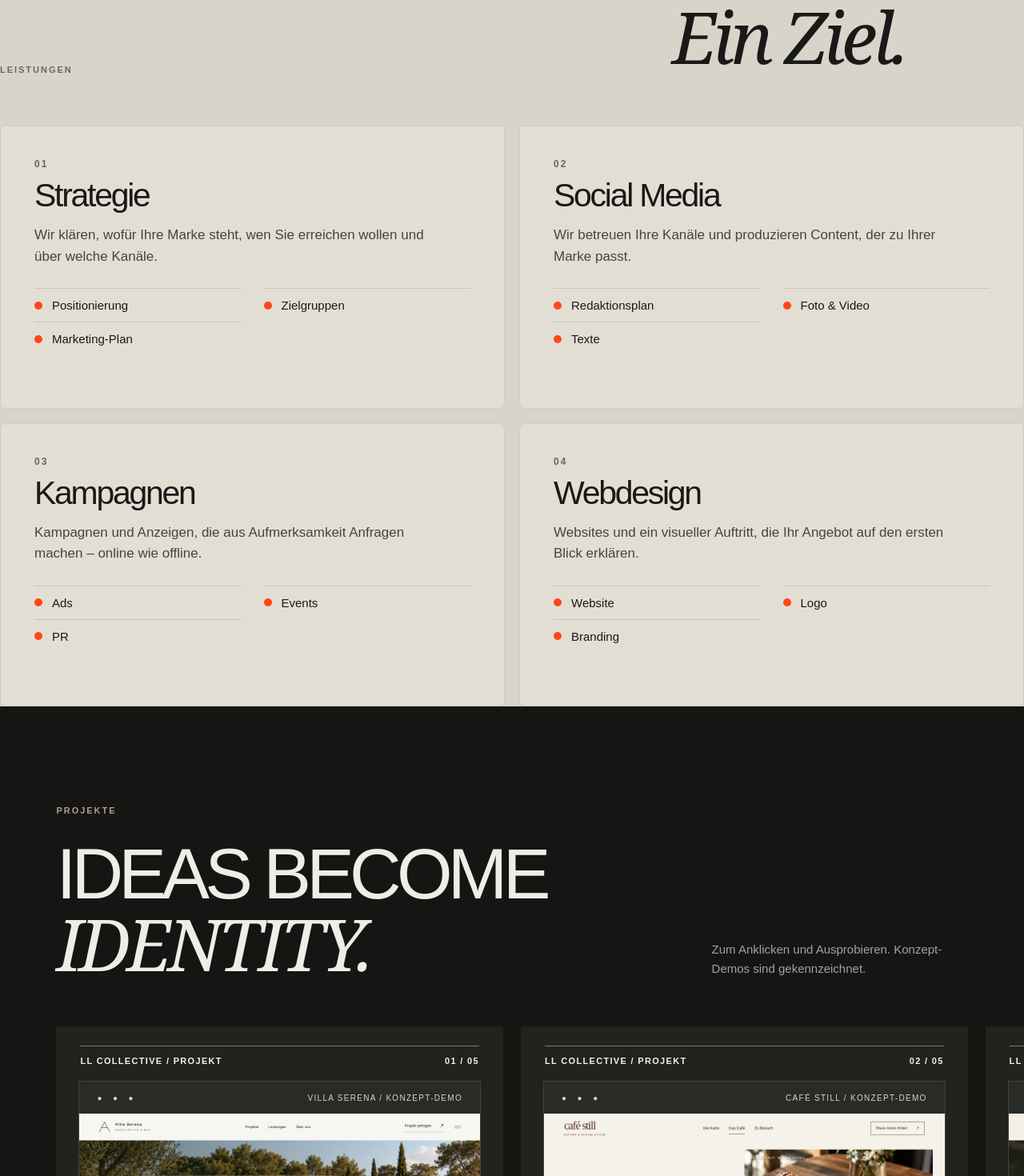
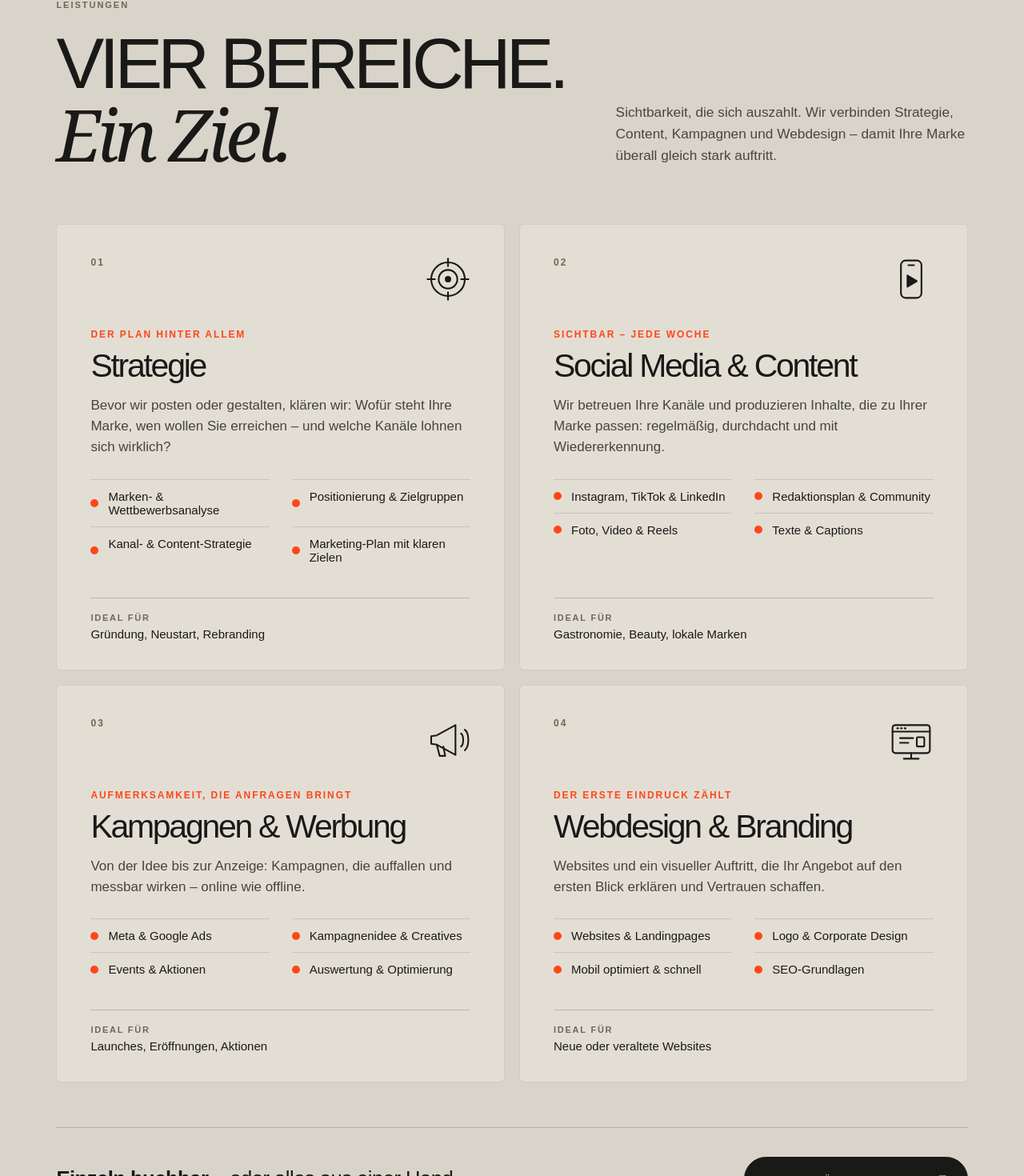
Before and after one commit to luisjulianfried-stack/ll-collective-studio, a Next.js app: page / in a window 1280 px wide. Shown: the part 996-2466 px from the top of the page at 80% size. Built offline with nearby package versions, Linux system fonts and the light colour scheme; no server answers.

Commit message:
Refactor services data structure and update UI
Updated services structure to include additional fields such as kicker, items, ideal, and icon for each service. Enhanced the Services component to display these new fields in the UI.

```diff
--- a/components/services.tsx
+++ b/components/services.tsx
@@ -1,23 +1,66 @@
+import { ArrowUpRight } from 'lucide-react';
+import { site } from '@/lib/site';
+
 const services = [
-  { number: '01', title: 'Strategie', text: 'Wir klären, wofür Ihre Marke steht, wen Sie erreichen wollen und über welche Kanäle.', tags: ['Positionierung', 'Zielgruppen', 'Marketing-Plan'] },
-  { number: '02', title: 'Social Media', text: 'Wir betreuen Ihre Kanäle und produzieren Content, der zu Ihrer Marke passt.', tags: ['Redaktionsplan', 'Foto & Video', 'Texte'] },
-  { number: '03', title: 'Kampagnen', text: 'Kampagnen und Anzeigen, die aus Aufmerksamkeit Anfragen machen – online wie offline.', tags: ['Ads', 'Events', 'PR'] },
-  { number: '04', title: 'Webdesign', text: 'Websites und ein visueller Auftritt, die Ihr Angebot auf den ersten Blick erklären.', tags: ['Website', 'Logo', 'Branding'] },
+  {
+    number: '01', title: 'Strategie', kicker: 'Der Plan hinter allem',
+    text: 'Bevor wir posten oder gestalten, klären wir: Wofür steht Ihre Marke, wen wollen Sie erreichen – und welche Kanäle lohnen sich wirklich?',
+    items: ['Marken- & Wettbewerbsanalyse', 'Positionierung & Zielgruppen', 'Kanal- & Content-Strategie', 'Marketing-Plan mit klaren Zielen'],
+    ideal: 'Gründung, Neustart, Rebranding',
+    icon: <svg viewBox="0 0 48 48"><circle cx="24" cy="24" r="18"/><circle cx="24" cy="24" r="10"/><circle cx="24" cy="24" r="2.5" fill="currentColor"/><path d="M24 2v8M24 38v8M2 24h8M38 24h8"/></svg>,
+  },
+  {
+    number: '02', title: 'Social Media & Content', kicker: 'Sichtbar – jede Woche',
+    text: 'Wir betreuen Ihre Kanäle und produzieren Inhalte, die zu Ihrer Marke passen: regelmäßig, durchdacht und mit Wiedererkennung.',
+    items: ['Instagram, TikTok & LinkedIn', 'Redaktionsplan & Community', 'Foto, Video & Reels', 'Texte & Captions'],
+    ideal: 'Gastronomie, Beauty, lokale Marken',
+    icon: <svg viewBox="0 0 48 48"><rect x="13" y="4" width="22" height="40" rx="5"/><path d="M21 9h6"/><path d="M20 20l10 6-10 6z" fill="currentColor"/></svg>,
+  },
+  {
+    number: '03', title: 'Kampagnen & Werbung', kicker: 'Aufmerksamkeit, die Anfragen bringt',
+    text: 'Von der Idee bis zur Anzeige: Kampagnen, die auffallen und messbar wirken – online wie offline.',
+    items: ['Meta & Google Ads', 'Kampagnenidee & Creatives', 'Events & Aktionen', 'Auswertung & Optimierung'],
+    ideal: 'Launches, Eröffnungen, Aktionen',
+    icon: <svg viewBox="0 0 48 48"><path d="M6 20v8l6 1 20 11V8L12 19z"/><path d="M12 29l3 12h6l-2-10"/><path d="M38 17c3 2 3 12 0 14M42 13c5 4 5 18 0 22"/></svg>,
+  },
+  {
+    number: '04', title: 'Webdesign & Branding', kicker: 'Der erste Eindruck zählt',
+    text: 'Websites und ein visueller Auftritt, die Ihr Angebot auf den ersten Blick erklären und Vertrauen schaffen.',
+    items: ['Websites & Landingpages', 'Logo & Corporate Design', 'Mobil optimiert & schnell', 'SEO-Grundlagen'],
+    ideal: 'Neue oder veraltete Websites',
+    icon: <svg viewBox="0 0 48 48"><rect x="4" y="8" width="40" height="30" rx="3"/><path d="M4 15h40M9 11.5h1M13 11.5h1M17 11.5h1M16 44h16M24 38v6"/><path d="M12 22h14M12 27h9"/><rect x="30" y="21" width="8" height="10" rx="1"/></svg>,
+  },
 ];
 
+const ticker = ['Instagram', 'TikTok', 'Reels', 'Meta Ads', 'Google Ads', 'Websites', 'Branding', 'Foto & Video', 'Kampagnen', 'Events', 'Strategie', 'Content'];
+
 export function Services() {
-  return <section id="services" className="vx section-pad">
+  return <section id="services" className="vx">
+    <div className="vx-ticker" aria-hidden="true">
+      <div>{[0, 1].map(k => <span key={k}>{ticker.map(t => <b key={t}>{t}<i>✦</i></b>)}</span>)}</div>
+    </div>
+    <div className="section-pad vx-inner">
       <div className="vx-head reveal">
+        <div>
           <span className="eyebrow">LEISTUNGEN</span>
           <h2>VIER BEREICHE.<br/><em>Ein Ziel.</em></h2>
         </div>
+        <p>Sichtbarkeit, die sich auszahlt. Wir verbinden Strategie, Content, Kampagnen und Webdesign – damit Ihre Marke überall gleich stark auftritt.</p>
+      </div>
       <div className="vx-grid">
         {services.map(s => <article className="vx-card reveal" key={s.number}>
-        <span className="vx-num">{s.number}</span>
+          <div className="vx-top"><span className="vx-num">{s.number}</span><span className="vx-icon" aria-hidden="true">{s.icon}</span></div>
+          <span className="vx-kicker">{s.kicker}</span>
           <h3>{s.title}</h3>
           <p>{s.text}</p>
-        <ul>{s.tags.map(t => <li key={t}>{t}</li>)}</ul>
+          <ul>{s.items.map(t => <li key={t}>{t}</li>)}</ul>
+          <div className="vx-ideal"><span>IDEAL FÜR</span>{s.ideal}</div>
         </article>)}
+      </div>
+      <div className="vx-cta reveal">
+        <p><strong>Einzeln buchbar</strong> – oder alles aus einer Hand.</p>
+        <a className="pill-button dark" href={`mailto:${site.email}`}>ERSTGESPRÄCH ANFRAGEN <ArrowUpRight size={18}/></a>
+      </div>
     </div>
   </section>;
 }
```
Lines whose indentation alone changed are shown as unchanged.
